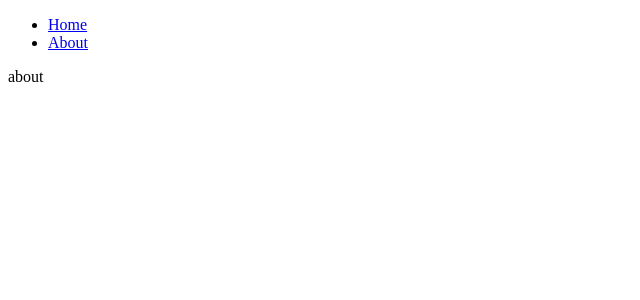
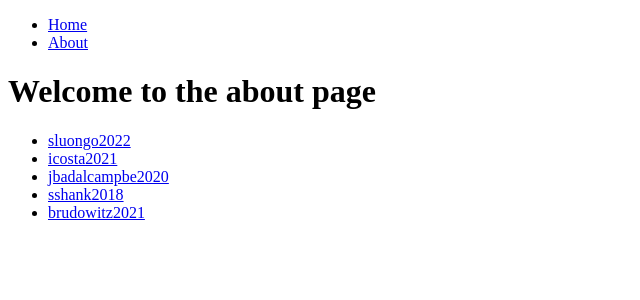
Before and after one commit to cen4010-fa21-g04/group-project, a Next.js app: page /about in a window 1280 px wide. Shown: the top 300 px of the page, without its empty margins (0-640 px from the left). Built offline with nearby package versions, Linux system fonts and the light colour scheme.

Commit message:
add group member routes

```diff
--- /dev/null
+++ b/components/about/brudowitz2021/index.tsx
@@ -0,0 +1,3 @@
+export default function AboutBrudowitz2021() {
+  return <p>AboutBrudowitz2021</p>;
+}
--- /dev/null
+++ b/components/about/icosta2021/index.tsx
@@ -0,0 +1,3 @@
+export default function AboutIcosta2021() {
+  return <p>icosta2021</p>;
+}
--- /dev/null
+++ b/components/about/jbadalcampbe2020/index.tsx
@@ -0,0 +1,3 @@
+export default function AboutJbadalcampbe2020() {
+  return <p>jbadalcampbe2020</p>;
+}
--- /dev/null
+++ b/components/about/sluongo2022/index.tsx
@@ -0,0 +1,3 @@
+export default function AboutSluongo2022() {
+  return <p>Sluongo2022</p>;
+}
--- /dev/null
+++ b/components/about/sshank2018/index.tsx
@@ -0,0 +1,3 @@
+export default function AboutSshank2018() {
+  return <p>AboutSshank2018</p>;
+}
--- /dev/null
+++ b/lib/data.tsx
@@ -0,0 +1,21 @@
+import AboutBrudowitz2021 from '@/components/about/brudowitz2021';
+import AboutIcosta2021 from '@/components/about/icosta2021';
+import AboutJbadalcampbe2020 from '@/components/about/jbadalcampbe2020';
+import AboutSluongo2022 from '@/components/about/sluongo2022';
+import AboutSshank2018 from '@/components/about/sshank2018';
+
+export const memberIds: Array<string> = [
+  'sluongo2022',
+  'icosta2021',
+  'jbadalcampbe2020',
+  'sshank2018',
+  'brudowitz2021',
+];
+
+export const memberComponents: { [key: string]: React.ReactElement } = {
+  sluongo2022: <AboutSluongo2022 />,
+  icosta2021: <AboutIcosta2021 />,
+  jbadalcampbe2020: <AboutJbadalcampbe2020 />,
+  sshank2018: <AboutSshank2018 />,
+  brudowitz2021: <AboutBrudowitz2021 />,
+};
--- a/pages/_app.tsx
+++ b/pages/_app.tsx
@@ -1,6 +1,6 @@
-import Layout from "@/components/layout";
-import "@/styles/globals.css";
-import type { AppProps } from "next/app";
+import Layout from '@/components/layout';
+import '@/styles/globals.css';
+import type { AppProps } from 'next/app';
 
 export default function App({ Component, pageProps }: AppProps) {
   return (
--- a/pages/about/index.tsx
+++ b/pages/about/index.tsx
@@ -1,3 +1,17 @@
+import { memberIds } from '@/lib/data';
+import Link from 'next/link';
+
 export default function About() {
-  return <p>about</p>;
+  return (
+    <div>
+      <h1>Welcome to the about page</h1>
+      <ul>
+        {memberIds.map((id) => (
+          <li key={id}>
+            <Link href={`/about/${id}`}>{id}</Link>
+          </li>
+        ))}
+      </ul>
+    </div>
+  );
 }
--- a/pages/index.tsx
+++ b/pages/index.tsx
@@ -1,4 +1,4 @@
-import Head from "next/head";
+import Head from 'next/head';
 
 export default function Home() {
   return (
@@ -11,7 +11,7 @@ export default function Home() {
       </Head>
       <main>
         <div>
-          <p>Landing</p>
+          <p>Welcome to our group project!</p>
         </div>
       </main>
     </>
```
Also changed, not shown: pages/about/[id].tsx (added, +33 -0 lines).
